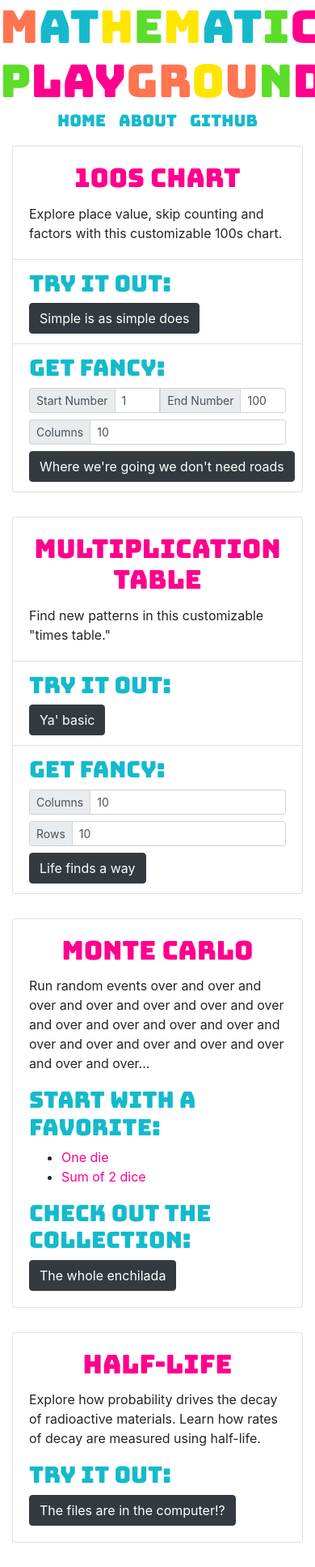
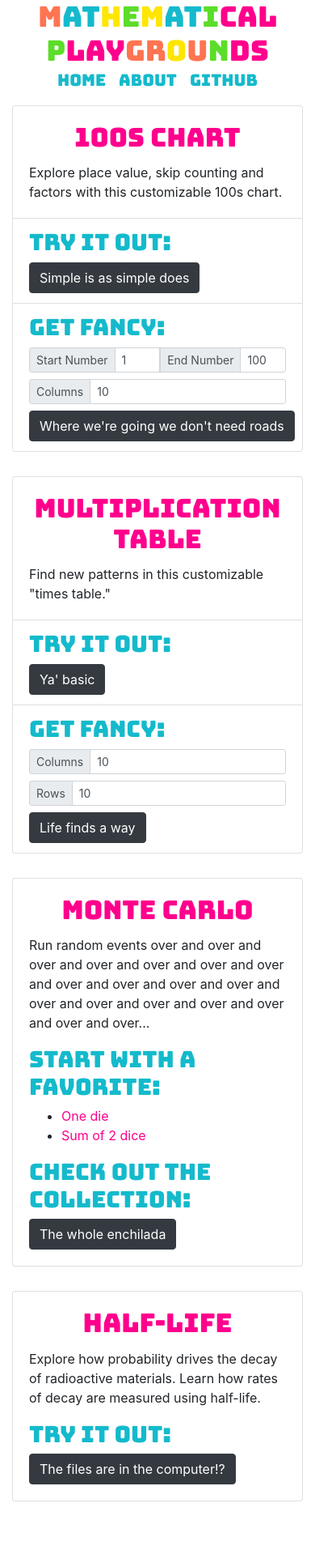
Before and after one commit to TylerAuer/math-tools, a Jekyll site: the page built from index.html, in a window 390 px wide. Shown: the whole page at 81% size. Built offline with Jekyll 4.4.1, drawn with Linux system fonts in a browser that asks for light colours; nearby versions of some CDN libraries; after the commit the page ends 1884 px from its top, so only the background shows below that.

Commit message:
resize title for smaller devices (<480px)

```diff
--- a/_sass/main.scss
+++ b/_sass/main.scss
@@ -72,8 +72,15 @@ b {
 //////////////////////////////////
 // Header
 //////////////////////////////////
+//480
 
 header {
+  @media screen and (max-width: 480px) {
+    #header-title {
+      font-size: 35px;
+    }
+  }
+
   h1 {
     margin-bottom: 0px;
   }
```
